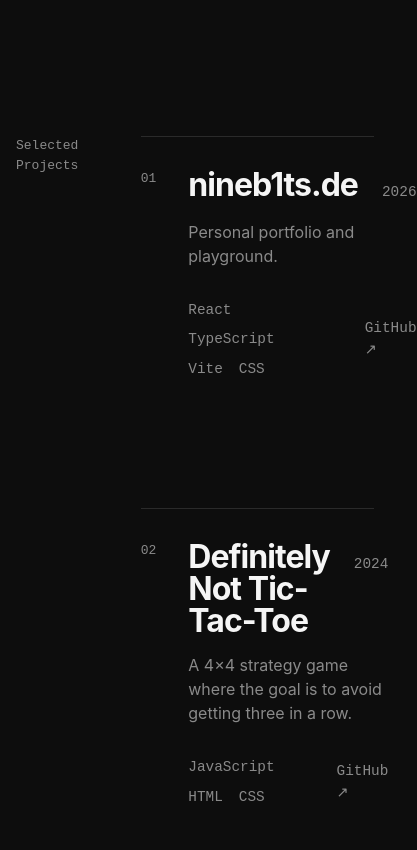
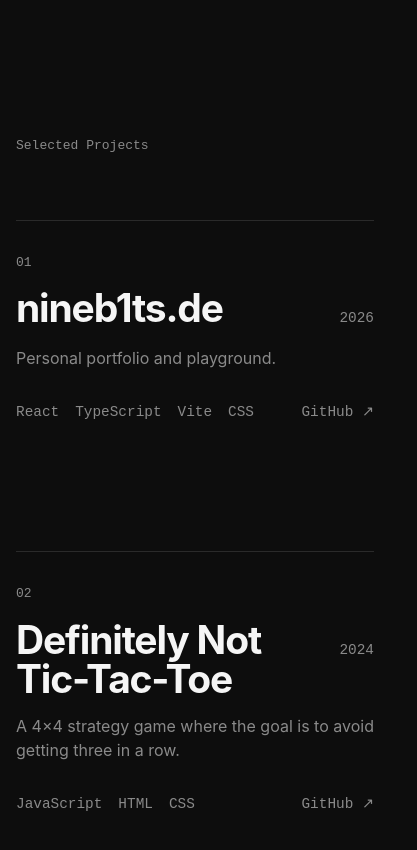
Before and after one commit to nineb1ts/nineb1ts.de, a React (Vite) app: page / in a window 390 px wide. Shown: the part 3400-4250 px from the top of the page, 417 px wide, since content can reach past the window. Built offline with nearby package versions, Linux system fonts and the light colour scheme.

Commit message:
fix: improve projects layout on mobile

```diff
--- a/src/App.css
+++ b/src/App.css
@@ -359,4 +359,47 @@
   :root {
     --page-padding: 16px;
   }
+
+  .projects-heading,
+  .projects-list,
+  .project-item,
+  .project-title-row,
+  .project-meta {
+    grid-column: 1 / -1;
+  }
+
+  .projects-heading {
+    margin-bottom: 3rem;
+  }
+
+  .project-item {
+    grid-template-columns: 1fr;
+    gap: 1rem;
+  }
+
+  .project-index {
+    grid-row: auto;
+  }
+
+  .project-title-row {
+    display: flex;
+    align-items: baseline;
+    justify-content: space-between;
+    gap: 1rem;
+  }
+
+  .project-meta {
+    display: flex;
+    align-items: flex-start;
+    justify-content: space-between;
+    gap: 1.5rem;
+  }
+
+  .project-technologies {
+    gap: 0.5rem 1rem;
+  }
+
+  .project-item h2 {
+    font-size: clamp(2.25rem, 10vw, 3.5rem);
+  }
 }
```
